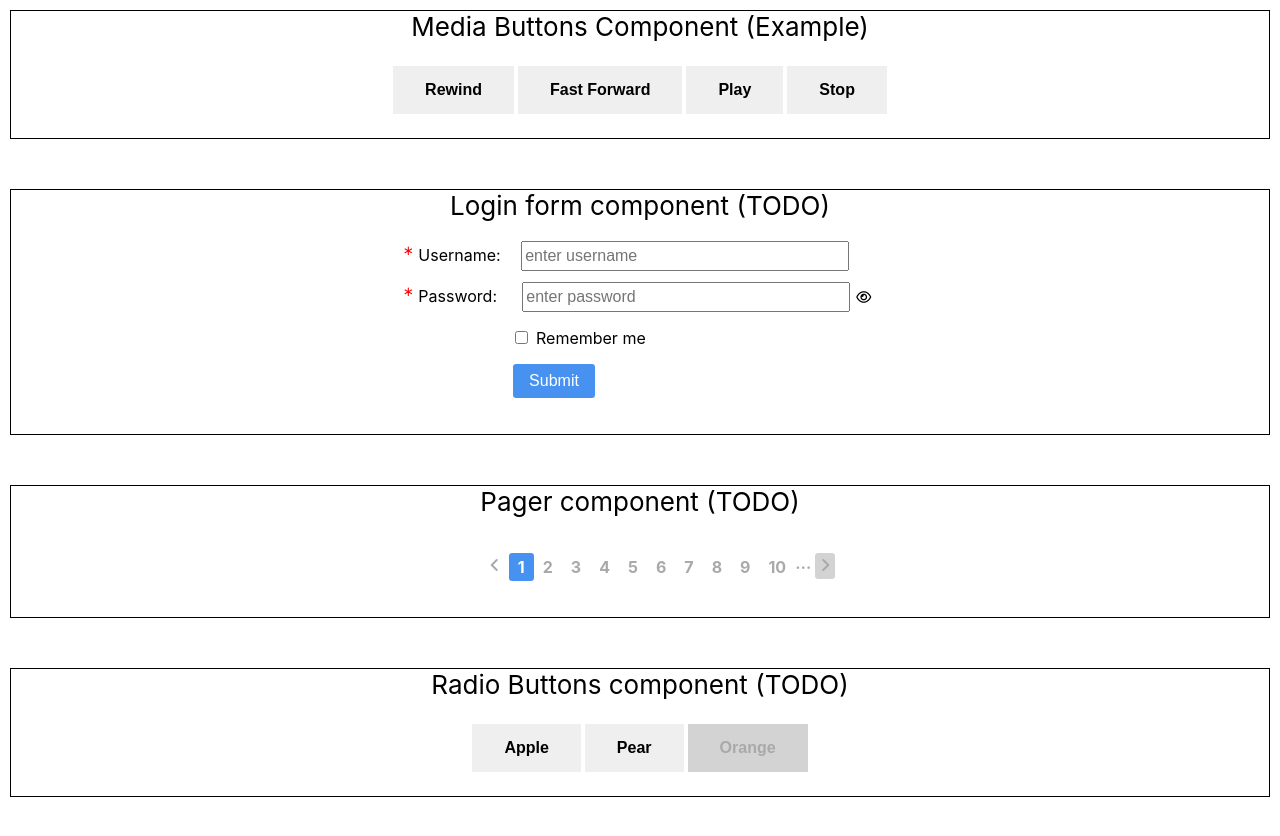
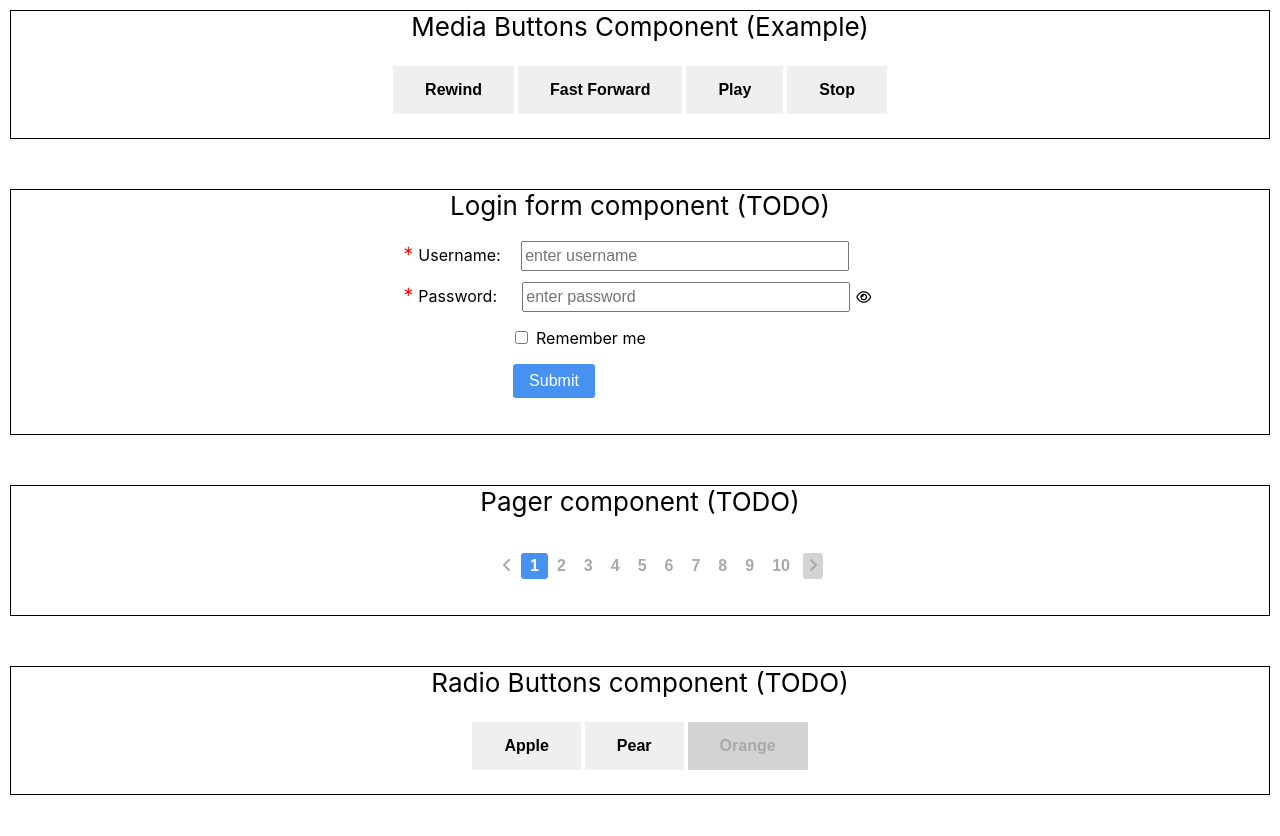
Before and after one commit to prof-tejera/homework-3-yhpf, a React (Create React App) app: page / in a window 1280 px wide. Shown: the top 836 px of the page. Built offline with nearby package versions, Linux system fonts and the light colour scheme.

Commit message:
pager re-worked

```diff
--- a/src/Pager/Pager.js
+++ b/src/Pager/Pager.js
@@ -5,7 +5,7 @@ import PagerComp from "components/Pager/PagerComp";
 const Pager = () => {
   return(
     <Panel>
-      <PagerComp></PagerComp>
+      <PagerComp numberOfPages="10"></PagerComp>
     </Panel>
   )
 };
--- a/src/components/Pager/PagerComp.css
+++ b/src/components/Pager/PagerComp.css
@@ -2,7 +2,6 @@ ul.pageNumbers {
     display: flex;
     float: left;
     list-style-type: none;
-    text-decoration: underline;
     border: none;
     color: #A9A9A9;  /* dark grey */
     text-align: center;
@@ -15,12 +14,23 @@ ul.pageNumbers {
 .pagernumbers {
     padding: 4px 5px; /* top/bottom right/left */
     margin: 0px 4px; /* top/bottom right/left */
+    border: none;
+    background-color: #FFFFFF; /* white */
+    font-size: 16px;
+    color: #A9A9A9; /* dark grey */
+    cursor: pointer;
+    font-weight: bold;
 }
 
 li.active {
     background-color: #4791F1; /* blue */
     color: #FFFFFF;  /* white */
     border-radius: 0.2rem;
+}
+
+li.active button {
+    background-color: #4791F1;
+    color: #FFFFFF;
 }
 
 button.pagerarrow {
--- a/src/components/Pager/PagerComp.js
+++ b/src/components/Pager/PagerComp.js
@@ -1,74 +1,43 @@
 import { useState } from "react";
 import "./PagerComp.css";
+import Button from "components/Button/Button";
 
 // https://dev.to/codebucks/create-pagination-component-from-scratch-in-reactjs-45j5
 
 // --- look at the props here and how they connect with Pager.js!!!
-const PagerComp = ({numberOfPages, current, ...props}) => {
+const PagerComp = ({numberOfPages, ...props}) => {
 
   // current page to start showing
   const [currentPage, setCurrentPage] = useState(1);
-  // items shown per page
-  const [itemsPerPage, setItemsPerPage] = useState(10);
-
-  // --- the the limit for page numbers shown is not working!!!!
-  // --- we dont set setpageNumberLimit anywhere!!!!
-  const [pageNumberLimit, setpageNumberLimit] = useState(5);
-  const [maxPageNumberLimit, setmaxPageNumberLimit] = useState(5);
-  const [minPageNumberLimit, setminPageNumberLimit] = useState(0);
-
-  const pages = [];
-  // just picked 100 items in total
-  const items = 100;
-  for (let i = 1; i <= Math.ceil(items / itemsPerPage); i++) {
-    pages.push(i);
-  }
 
   const handleClick = (event) => {
     setCurrentPage(Number(event.target.id));
   };
 
-   const renderPageNumbers = pages.map((number) => {
-      return (
-        <li
-          key={number}
-          id={number}
-          onClick={handleClick}
-          className={currentPage == number ? "active" : null}
-        >
-          <div className="pagernumbers">{number}</div>
-        </li>
-      );
-  });
-
   const handleNextbtn = () => {
     setCurrentPage(currentPage + 1);
-
-    if (currentPage + 1 > maxPageNumberLimit) {
-      setmaxPageNumberLimit(maxPageNumberLimit + pageNumberLimit);
-      setminPageNumberLimit(minPageNumberLimit + pageNumberLimit);
-    }
   };
 
   const handlePrevbtn = () => {
     setCurrentPage(currentPage - 1);
-
-    if ((currentPage - 1) % pageNumberLimit == 0) {
-      setmaxPageNumberLimit(maxPageNumberLimit - pageNumberLimit);
-      setminPageNumberLimit(minPageNumberLimit - pageNumberLimit);
-    }
   };
 
-  // ... indication more pages to show with higher numbers
-  let pageIncrementBtn = null;
-  if (pages.length > maxPageNumberLimit) {
-    pageIncrementBtn = <li onClick={handleNextbtn}> &hellip; </li>;
+  const pages = [];
+  for (var i = 1; i <= numberOfPages; i++) {
+    pages.push(i);
   }
-  // ... indication more pages to show with lower numbers
-  let pageDecrementBtn = null;
-  if (minPageNumberLimit >= 1) {
-    pageDecrementBtn = <li onClick={handlePrevbtn}> &hellip; </li>;
-  }
+
+  const renderPageNumbers = pages.map((number) => {
+    return (
+      <li
+        key={number}
+        onClick={handleClick}
+        className={currentPage == number ? "active" : null}
+      >
+        <Button className="pagernumbers" id={number} text={number}/ >
+      </li>
+    );
+  });
 
   return (
     <div>
@@ -82,9 +51,9 @@ const PagerComp = ({numberOfPages, current, ...props}) => {
             <i className="fas fa-angle-left"></i>
           </button>
         </li>
-        {pageDecrementBtn}
+
         {renderPageNumbers}
-        {pageIncrementBtn}
+
         <li>
           <button
             onClick={handleNextbtn}
```
